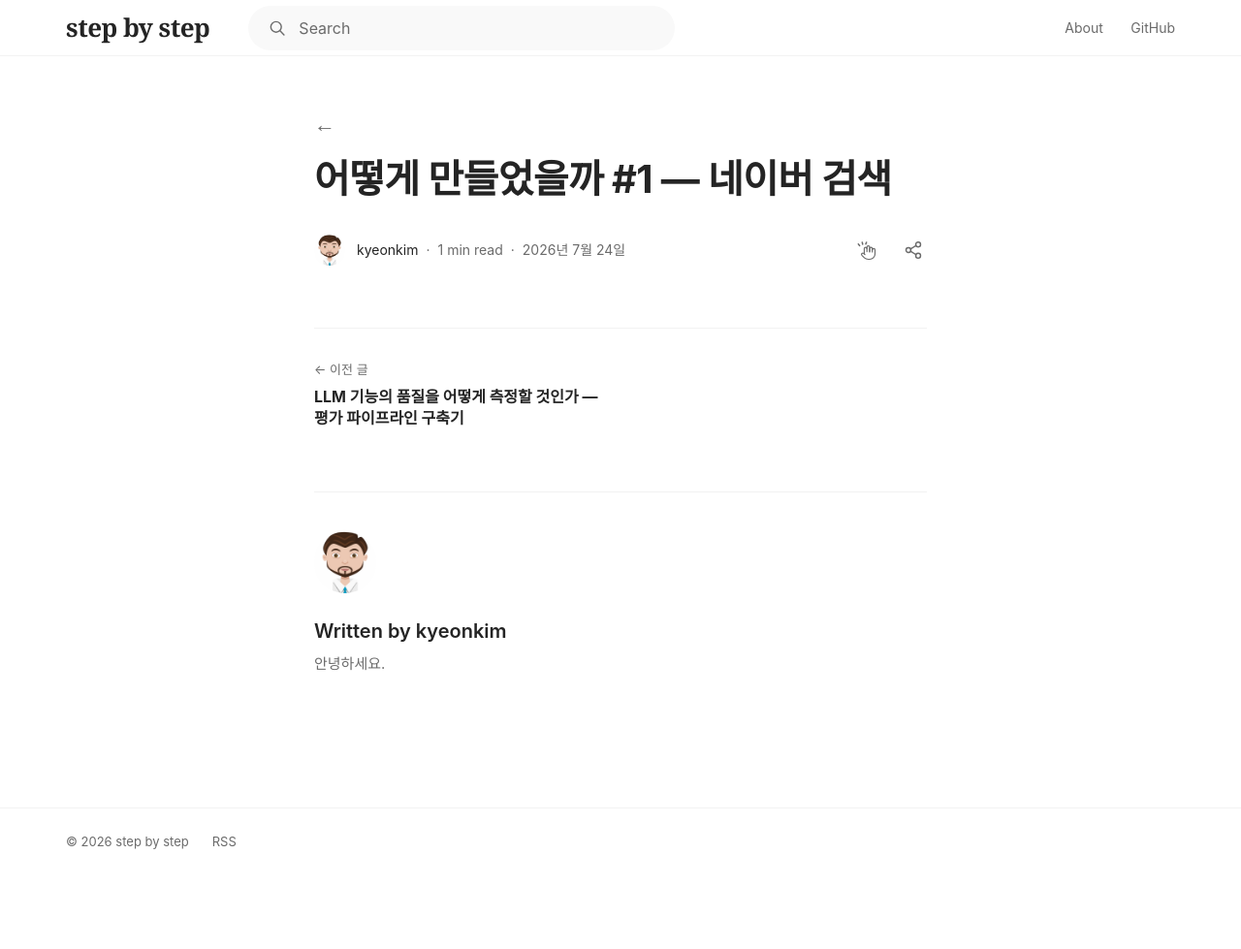
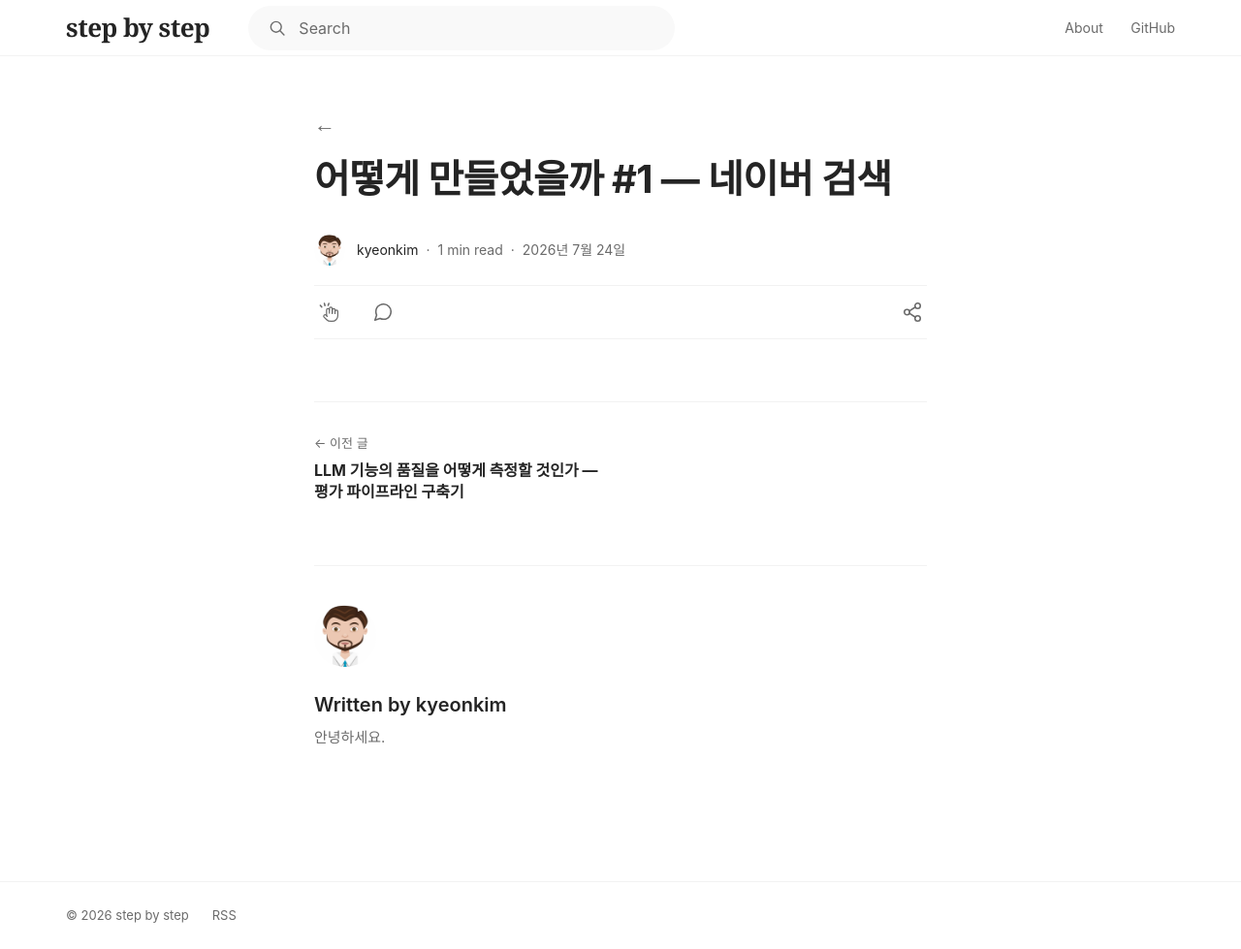
Before and after one commit to kyeonkim/kyeonkim.github.io, a Jekyll site: the page built from _posts/2026-07-24-how-naver-search-was-built.md, in a window 1280 px wide. Shown: the whole page at 97% size. Built offline with Jekyll 4.4.1, drawn with Linux system fonts in a browser that asks for light colours; comment, search, counter and statistics services are not loaded; before the commit the page ends 903 px from its top, so only the background shows below that.

Commit message:
feat(post): move clap/share into Medium-style action bar
메타 행(아바타·이름·읽는 시간·날짜)에서 클랩·공유 버튼을 분리해
본문 위에 미디엄식 액션 바를 신설했다. 왼쪽에 클랩·댓글(스무스
스크롤) 버튼, 오른쪽에 공유 버튼을 배치하고 위아래 1px 보더와
12px 세로 패딩을 적용했다. 기존 클랩(Abacus·10회 제한·애니메이션)과
공유(navigator.share/클립보드) 동작은 그대로 유지.

```diff
--- a/_layouts/post.html
+++ b/_layouts/post.html
@@ -17,9 +17,12 @@ layout: default
       <span>{{ words | divided_by: 250 | plus: 1 }} min read</span>
       <span class="post-meta-dot">&middot;</span>
       <time datetime="{{ page.date | date_to_xmlschema }}">{{ page.date | date: "%Y년 %-m월 %-d일" }}</time>
-      <span class="post-clap">
+    </div>
+    <div class="post-actions">
+      <div class="post-actions-left">
+        <span class="post-clap">
         <button class="post-clap-button" type="button" aria-label="박수 보내기" onclick="clapPost(this)">
-          <svg width="21" height="21" viewBox="0 0 24 24" fill="none" stroke="currentColor" stroke-width="1.7" stroke-linecap="round" stroke-linejoin="round" aria-hidden="true">
+          <svg width="22" height="22" viewBox="0 0 24 24" fill="none" stroke="currentColor" stroke-width="1.7" stroke-linecap="round" stroke-linejoin="round" aria-hidden="true">
             <line x1="4.2" y1="6.2" x2="2.6" y2="4.4"/>
             <line x1="7.8" y1="4.6" x2="7.2" y2="2.3"/>
             <line x1="11.4" y1="4.4" x2="12.2" y2="2.2"/>
@@ -31,11 +34,16 @@ layout: default
             </g>
           </svg>
         </button>
-        <span class="post-clap-count" aria-live="polite"></span>
-      </span>
+          <span class="post-clap-count" aria-live="polite"></span>
+        </span>
+        <button class="post-comment-button" type="button" aria-label="댓글로 이동"
+          onclick="document.querySelector('.post-comments').scrollIntoView({ behavior: 'smooth' })">
+          <svg width="22" height="22" viewBox="0 0 24 24" fill="none" stroke="currentColor" stroke-width="1.7" stroke-linecap="round" stroke-linejoin="round" aria-hidden="true"><path d="M21 11.5a8.38 8.38 0 0 1-.9 3.8 8.5 8.5 0 0 1-7.6 4.7 8.38 8.38 0 0 1-3.8-.9L3 21l1.9-5.7a8.38 8.38 0 0 1-.9-3.8 8.5 8.5 0 0 1 4.7-7.6 8.38 8.38 0 0 1 3.8-.9h.5a8.48 8.48 0 0 1 8 8v.5z"/></svg>
+        </button>
+      </div>
       <span class="post-share">
         <button class="post-share-button" type="button" aria-label="공유" onclick="sharePost(this)">
-          <svg width="20" height="20" viewBox="0 0 24 24" fill="none" stroke="currentColor" stroke-width="1.7" stroke-linecap="round" stroke-linejoin="round" aria-hidden="true"><circle cx="18" cy="5" r="3"/><circle cx="6" cy="12" r="3"/><circle cx="18" cy="19" r="3"/><line x1="8.6" y1="10.7" x2="15.4" y2="6.3"/><line x1="8.6" y1="13.3" x2="15.4" y2="17.7"/></svg>
+          <svg width="22" height="22" viewBox="0 0 24 24" fill="none" stroke="currentColor" stroke-width="1.7" stroke-linecap="round" stroke-linejoin="round" aria-hidden="true"><circle cx="18" cy="5" r="3"/><circle cx="6" cy="12" r="3"/><circle cx="18" cy="19" r="3"/><line x1="8.6" y1="10.7" x2="15.4" y2="6.3"/><line x1="8.6" y1="13.3" x2="15.4" y2="17.7"/></svg>
         </button>
         <span class="post-share-tooltip" role="status"></span>
       </span>
--- a/assets/css/style.css
+++ b/assets/css/style.css
@@ -285,7 +285,7 @@ img { max-width: 100%; height: auto; }
   gap: 8px;
   font-size: 14px;
   color: var(--text-secondary);
-  margin-bottom: 48px;
+  margin-bottom: 20px;
 }
 .post-meta-avatar {
   width: 32px;
@@ -311,9 +311,34 @@ img { max-width: 100%; height: auto; }
 }
 .post-back:hover { color: var(--text); }
 
+/* Action bar */
+.post-actions {
+  display: flex;
+  align-items: center;
+  justify-content: space-between;
+  border-top: 1px solid var(--border);
+  border-bottom: 1px solid var(--border);
+  padding: 12px 0;
+  margin-bottom: 48px;
+}
+.post-actions-left {
+  display: flex;
+  align-items: center;
+  gap: 24px;
+}
+.post-comment-button {
+  background: none;
+  border: 0;
+  padding: 4px;
+  color: var(--text-secondary);
+  cursor: pointer;
+  display: inline-flex;
+  transition: color 0.15s;
+}
+.post-comment-button:hover { color: var(--text); }
+
 /* Clap button */
 .post-clap {
-  margin-left: auto;
   display: inline-flex;
   align-items: center;
   gap: 2px;
@@ -347,7 +372,6 @@ img { max-width: 100%; height: auto; }
 /* Share button */
 .post-share {
   position: relative;
-  margin-left: 10px;
   display: inline-flex;
   align-items: center;
 }
```
